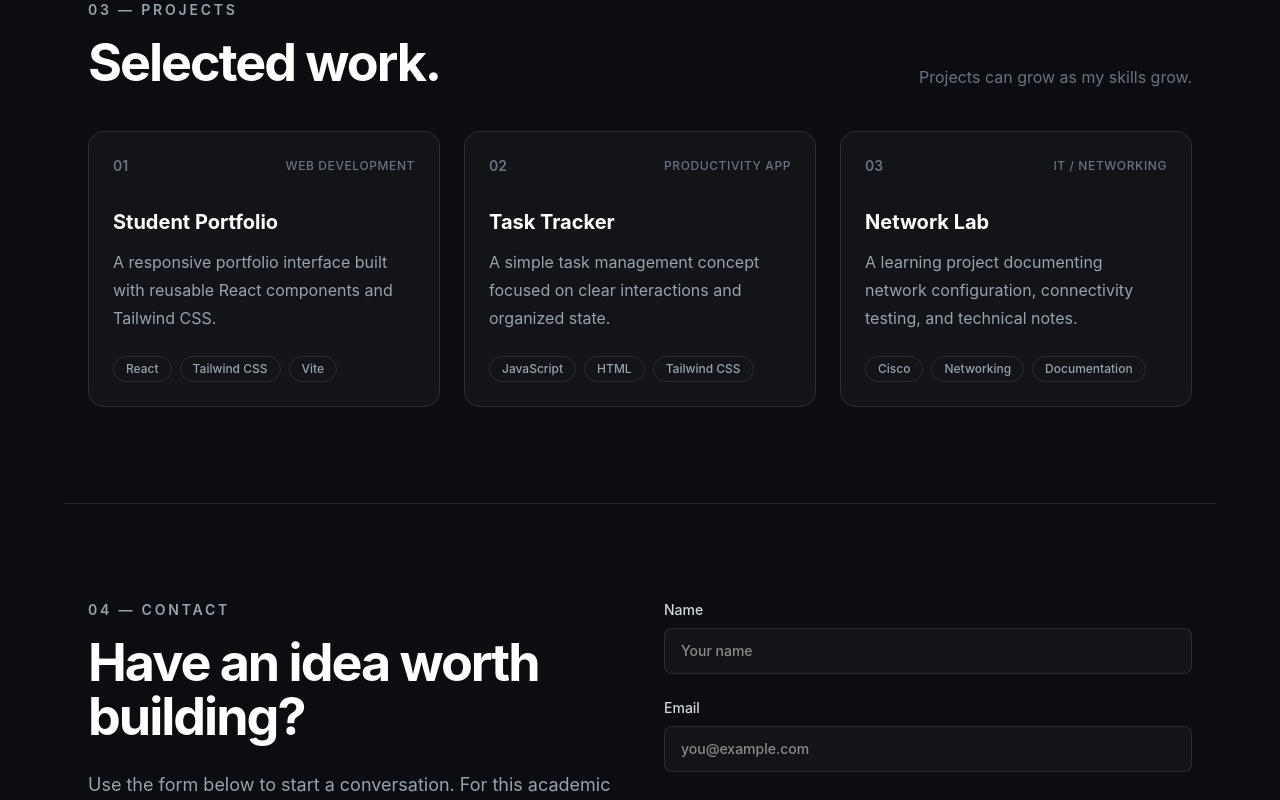
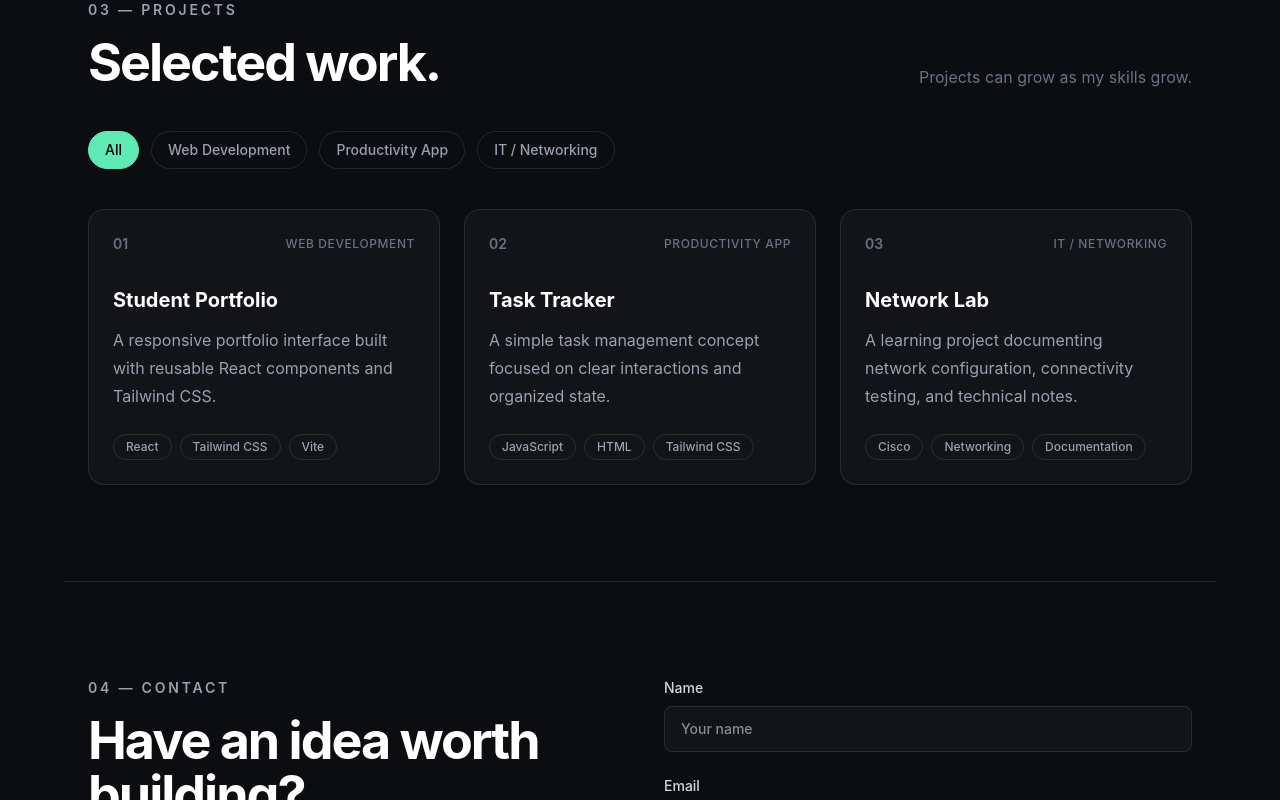
Before and after one commit to mugiwara0556/react-student-developer-portfolio, a React (Vite) app: page / in a window 1280 px wide. Shown: the part 1834-2634 px from the top of the page. Built offline with nearby package versions, Linux system fonts and the light colour scheme.

Commit message:
feat: add project filtering

```diff
--- a/src/components/Projects.jsx
+++ b/src/components/Projects.jsx
@@ -1,3 +1,5 @@
+import { useState } from "react";
+
 const projects = [
   {
     title: "Student Portfolio",
@@ -22,13 +24,22 @@ const projects = [
   },
 ];
 
+const filters = ["All", "Web Development", "Productivity App", "IT / Networking"];
+
 function Projects() {
+  const [activeFilter, setActiveFilter] = useState("All");
+
+  const filteredProjects =
+    activeFilter === "All"
+      ? projects
+      : projects.filter((project) => project.type === activeFilter);
+
   return (
     <section
       id="projects"
       className="mx-auto max-w-6xl border-t border-white/10 px-6 py-24"
     >
-      <div className="mb-10 flex flex-col justify-between gap-4 md:flex-row md:items-end">
+      <div className="mb-10 flex flex-col justify-between gap-6 md:flex-row md:items-end">
         <div>
           <p className="mb-4 text-sm font-semibold tracking-[0.2em] text-gray-400">
             03 — PROJECTS
@@ -44,8 +55,26 @@ function Projects() {
         </p>
       </div>
 
+      {/* Project Filters */}
+      <div className="mb-10 flex flex-wrap gap-3">
+        {filters.map((filter) => (
+          <button
+            key={filter}
+            onClick={() => setActiveFilter(filter)}
+            className={`rounded-full border px-4 py-2 text-sm font-medium transition-all ${
+              activeFilter === filter
+                ? "border-emerald-300 bg-emerald-300 text-black"
+                : "border-white/10 text-gray-400 hover:border-white/30 hover:text-white"
+            }`}
+          >
+            {filter}
+          </button>
+        ))}
+      </div>
+
+      {/* Projects */}
       <div className="grid gap-6 md:grid-cols-3">
-        {projects.map((project, i) => (
+        {filteredProjects.map((project, i) => (
           <article
             className="group rounded-2xl border border-white/10 bg-white/[0.03] p-6 transition-all duration-300 hover:-translate-y-2 hover:border-white/20 hover:bg-white/[0.06]"
             key={project.title}
```
